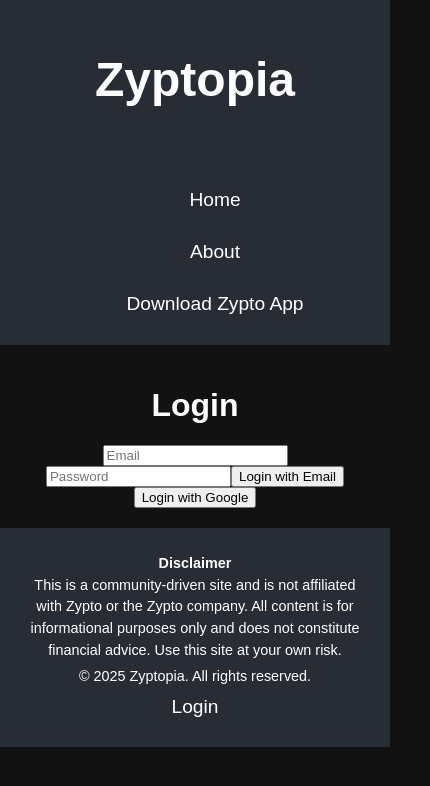
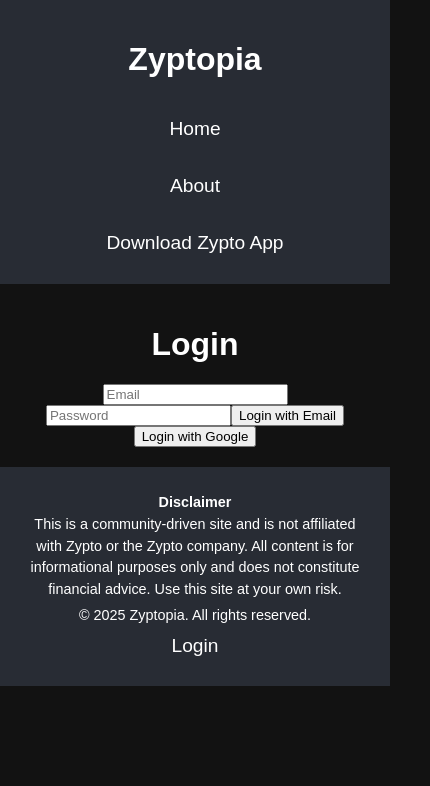
Before and after one commit to Zyptopia/Zyps, a React (Create React App) app: page /login in a window 390 px wide. Shown: the top 786 px of the page, 430 px wide, since content can reach past the window. Built offline with nearby package versions, Linux system fonts and the light colour scheme; no server answers.

Commit message:
Your commit message

```diff
--- a/src/styles/App.css
+++ b/src/styles/App.css
@@ -52,7 +52,32 @@
 .logo {
     font-size: 3rem;
     font-weight: 700;
-    color: white;  /* Uniform color to match theme */
+    color: white;  /* Change the logo color to white to match text */
+}
+
+@media (max-width: 768px) {
+    .logo {
+        font-size: 2rem; /* Reduce logo size on mobile */
+        margin-bottom: 10px; /* Reduced space between logo and menu */
+    }
+
+    .header-container {
+        align-items: center;
+        justify-content: center;
+    }
+
+    /* Adjust navigation links for mobile */
+    .navigation {
+        flex-direction: column;
+        gap: 10px;
+        width: 100%;
+        align-items: center; /* Ensure menu items are centered */
+    }
+
+    .nav-link, .nav-button {
+        width: 80%;  /* Make the menu buttons a little smaller than full width */
+        text-align: center;
+    }
 }
 
 /* Navigation container */
@@ -96,30 +121,6 @@
 .nav-button:hover {
     background-color: #21a1f1;
     transform: scale(1.05);
-}
-
-/* Responsive adjustments */
-@media (max-width: 768px) {
-    .App {
-        padding: 10px;
-    }
-
-    .header-container {
-        flex-direction: column;
-        align-items: center;
-        gap: 20px;
-    }
-
-    .navigation {
-        flex-direction: column;
-        gap: 10px;
-        width: 100%;
-    }
-
-    .nav-link, .nav-button {
-        width: 100%;
-        text-align: center;
-    }
 }
 
 /* Home Page */
```
